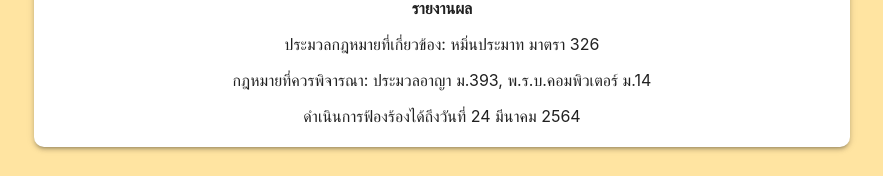
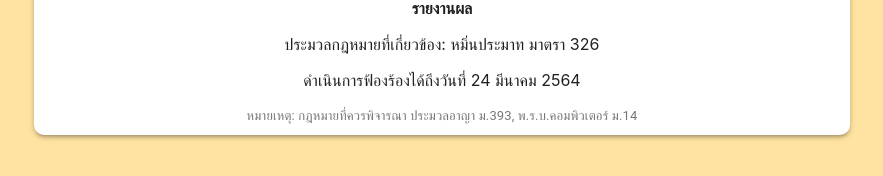
Before and after one commit to traviolus/MinMaiMin, a React (Create React App) app in the folder frontend/: page / in a window 1280 px wide. Shown: the part 1157-1333 px from the top of the page, without its empty margins (198-1081 px from the left). Built offline with nearby package versions, Linux system fonts and the light colour scheme.

Commit message:
add package react-to-print

```diff
--- a/frontend/package.json
+++ b/frontend/package.json
@@ -24,6 +24,7 @@
     "react-dom": "^17.0.2",
     "react-scripts": "4.0.3",
     "react-svg-gauge": "^1.0.10",
+    "react-to-print": "^2.12.3",
     "typescript": "^4.1.2",
     "web-vitals": "^1.0.1"
   },
--- a/frontend/src/components/ReportCard.tsx
+++ b/frontend/src/components/ReportCard.tsx
@@ -2,6 +2,7 @@ import React from "react";
 import Paper from "@material-ui/core/Paper";
 import { Theme, createStyles, makeStyles } from "@material-ui/core/styles";
 import { Report } from "../model/report.model";
+import Typography from "@material-ui/core/Typography";
 
 function dateFormat(date: Date): string {
   return date.toLocaleDateString("th-TH", {
@@ -28,13 +29,18 @@ function ReportCard(props: Report) {
   return (
     <div className={classes.root}>
       <Paper elevation={3} className={classes.paper}>
-        <p style={{fontWeight: 'bold'}}>รายงานผล</p>
-        <p>ประมวลกฎหมายที่เกี่ยวข้อง: {props.title ?? "หมิ่นประมาท มาตรา 326"}</p>
-				<p>กฎหมายที่ควรพิจารณา: {props.otherLawSections ?? 'ประมวลอาญา ม.393, พ.ร.บ.คอมพิวเตอร์ ม.14'}</p>
+        <p style={{ fontWeight: "bold" }}>รายงานผล</p>
+        <p>
+          ประมวลกฎหมายที่เกี่ยวข้อง: {props.title ?? "หมิ่นประมาท มาตรา 326"}
+        </p>
         <p>
           ดำเนินการฟ้องร้องได้ถึงวันที่<span> </span>
           {dateFormat(props.prescribedDate ?? new Date())}
         </p>
+        <Typography color="textSecondary" gutterBottom style={{fontSize:"small"}}>
+          หมายเหตุ: กฎหมายที่ควรพิจารณา{" "}
+          {props.otherLawSections ?? "ประมวลอาญา ม.393, พ.ร.บ.คอมพิวเตอร์ ม.14"}
+        </Typography>
       </Paper>
     </div>
   );
--- a/frontend/src/components/ResultCard.tsx
+++ b/frontend/src/components/ResultCard.tsx
@@ -1,4 +1,4 @@
-import React from "react";
+import React, { useRef } from "react";
 import GaugeMeter from "./GaugeMeter";
 import ResultButtons from "./ResultButtons";
 import ReportCard from "./ReportCard";
```
Also changed, not shown: 1 other file (tests, documents, lock files or other folders).
